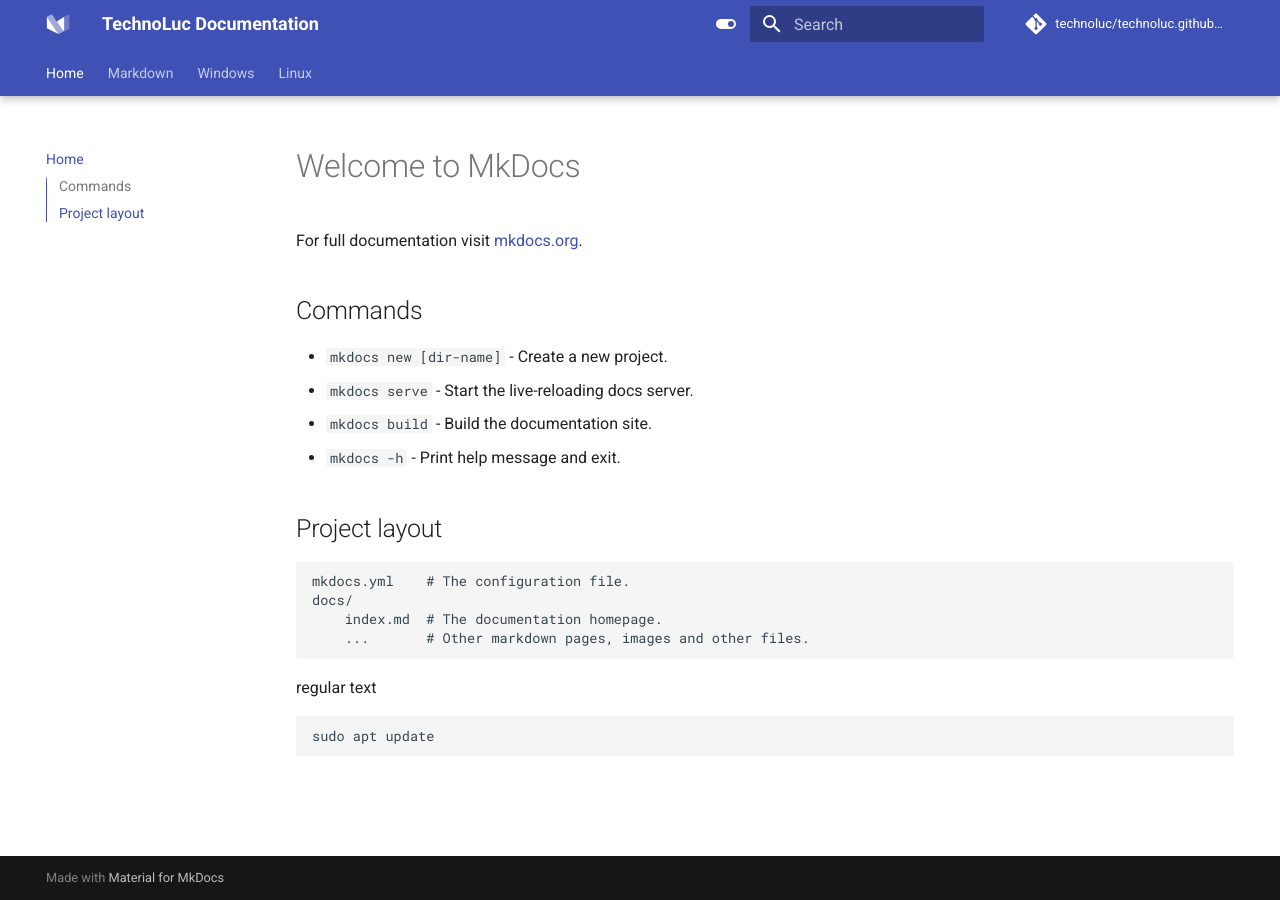
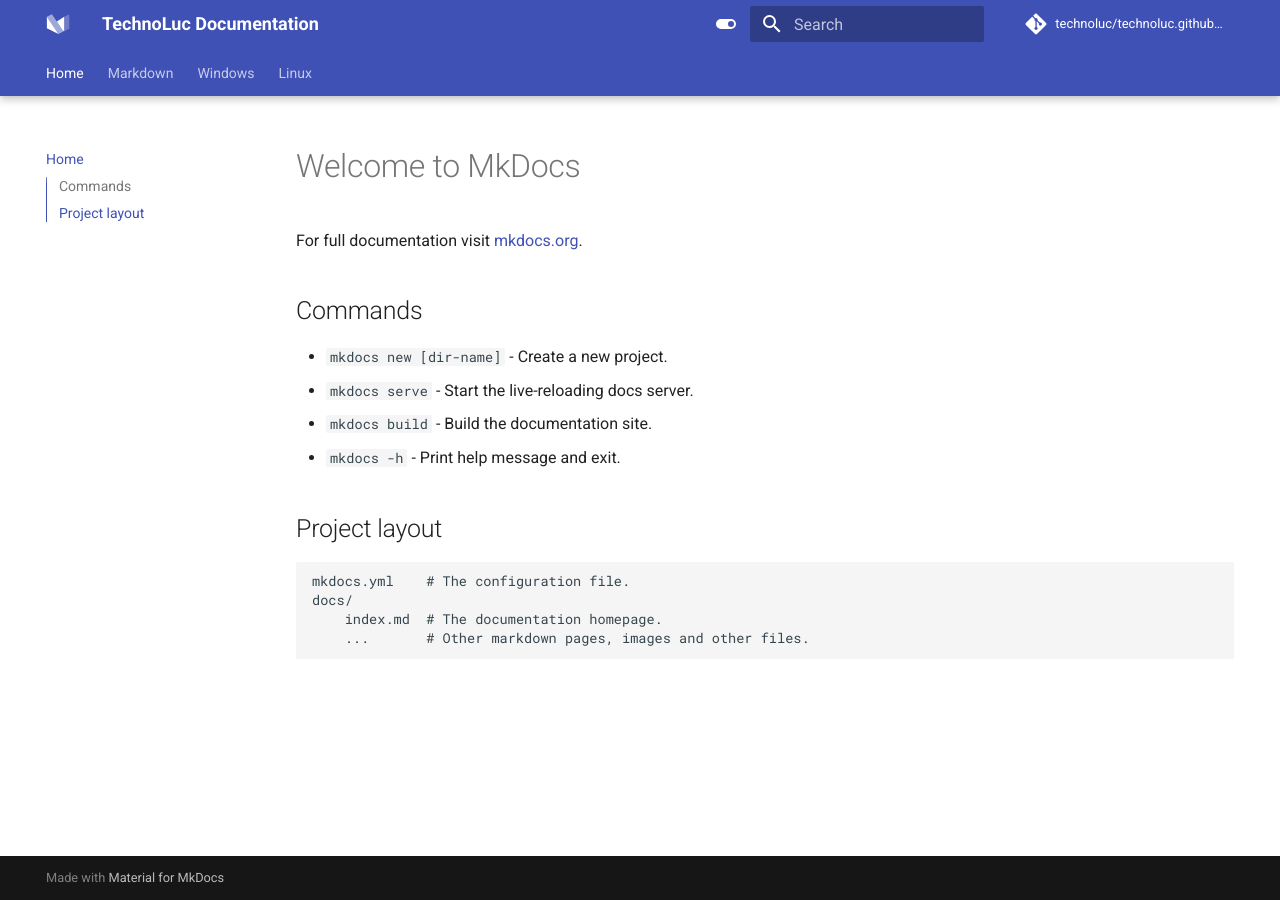
Before and after one commit to technoluc/technoluc.github.io, an MkDocs documentation site: the page built from docs/index.md, in a window 1280 px wide. Built offline with MkDocs 1.6.1 and Material for MkDocs 9.7.7, drawn with Linux system fonts in a browser that asks for light colours; comment, search, counter and statistics services are not loaded.

Commit message:
remove test in index

```diff
--- a/docs/index.md
+++ b/docs/index.md
@@ -15,7 +15,3 @@
     docs/
         index.md  # The documentation homepage.
         ...       # Other markdown pages, images and other files.
-
-regular text
-
-    sudo apt update
```
